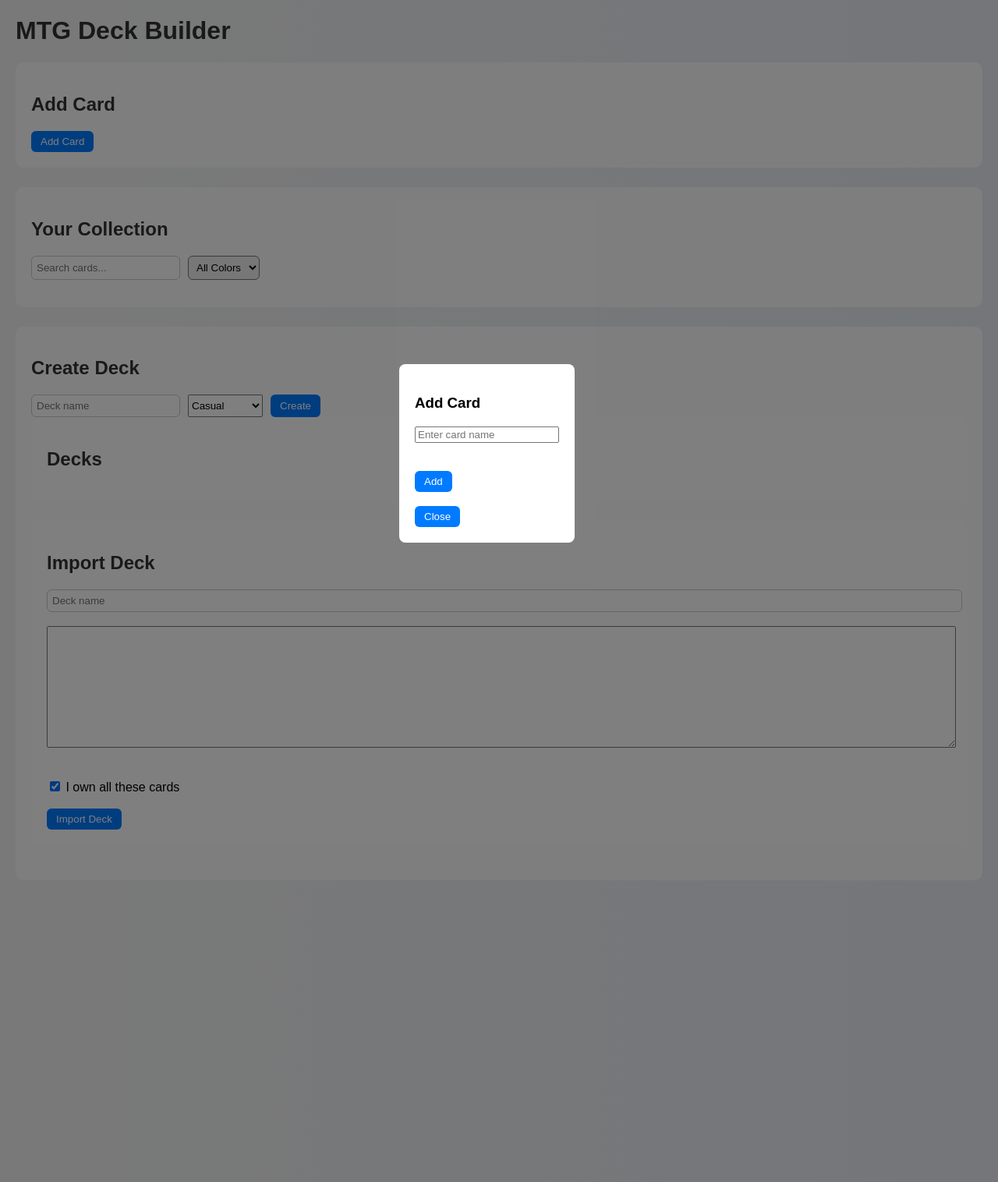
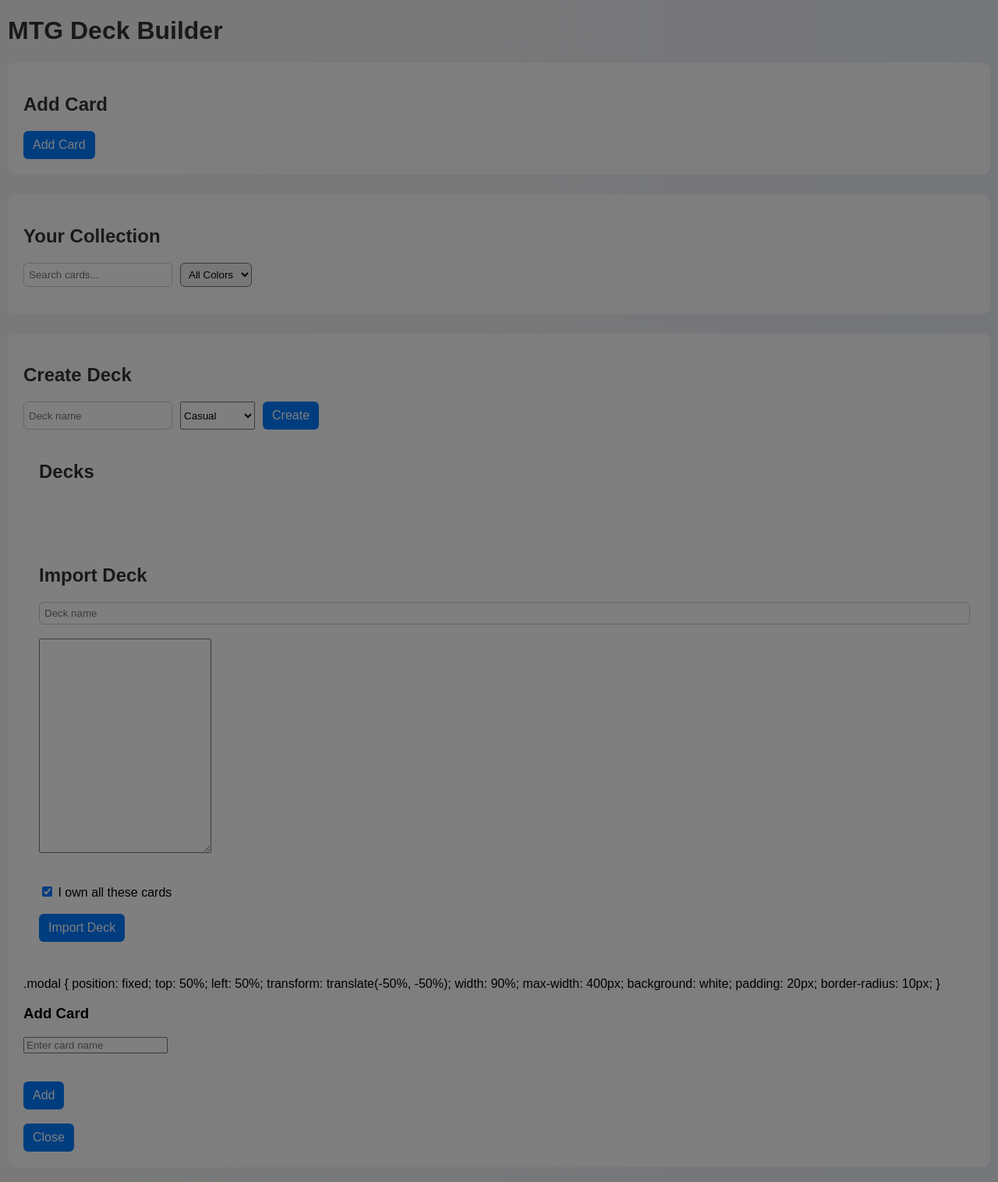
Before and after one commit to Chewiee93/mtg-deck-assistant, a Flask app: page / in a window 1280 px wide, after a click on "Add Card". Shown: the top 1516 px of the page at 78% size. Run offline with Flask 3, Linux system fonts and the light colour scheme; data that the repository does not hold is empty.

Commit message:
Update to make more phone friendly

```diff
--- a/static/css/style.css
+++ b/static/css/style.css
@@ -3,7 +3,7 @@
    ========================= */
 body {
     font-family: Arial, sans-serif;
-    margin: 20px;
+    margin: 10px;
     background: linear-gradient(to right, #f4f4f4, #e9eef5);
 }
 
@@ -67,7 +67,8 @@ h1, h2 {
 }
 
 .suggestions-box div {
-    padding: 8px;
+    padding: 12px;
+    font-size: 16px;
     cursor: pointer;
 }
 
@@ -91,6 +92,12 @@ h1, h2 {
    BUTTONS
    Primary action buttons
    ========================= */
+button {
+    min-width: 36px;
+    min-height: 36px;
+    font-size: 16px;
+}
+
 .button {
     padding: 6px 12px;
     background: #007BFF;
@@ -116,7 +123,7 @@ h1, h2 {
    ========================= */
 #collection {
     display: grid;
-    grid-template-columns: repeat(auto-fill, minmax(120px, 1fr));
+    grid-template-columns: repeat(auto-fill, minmax(140px, 1fr));
     gap: 15px;
 }
 
@@ -146,9 +153,10 @@ h1, h2 {
 }
 
 /* Hover interaction for better UX */
-.card:hover {
-    transform: scale(1.08);
-    box-shadow: 0 10px 25px rgba(0,0,0,0.3);
+@media (hover: hover) {
+    .card:hover {
+        transform: scale(1.08);
+    }
 }
 
 
@@ -165,7 +173,7 @@ h1, h2 {
    ========================= */
 .grid {
     display: grid;
-    grid-template-columns: repeat(auto-fill, minmax(120px, 1fr));
+    grid-template-columns: repeat(auto-fill, minmax(140px, 1fr));
     gap: 12px;
 }
 
--- a/templates/deck.html
+++ b/templates/deck.html
@@ -3,6 +3,9 @@
 <head>
     <link rel="stylesheet" href="/static/css/style.css">
     <title>{{ deck.name }}</title>
+    <a href="/" class="button" style="margin-bottom:10px; display:inline-block;">
+        ← Back
+    </a>
 </head>
 <body>
 
--- a/templates/index.html
+++ b/templates/index.html
@@ -192,9 +192,9 @@
             <textarea
                 id="deckInput"
                 name="deck_list"
-                rows="10"
-                style="width:100%;"
-                placeholder="4 Lightning Bolt&#10;2 Counterspell">
+                rows="12"
+                style="font-size:16px; line-height:1.4;"
+                >
             </textarea>
 
             <!-- Suggestions -->
@@ -223,16 +223,21 @@
 <!-- =========================
      MODALS
      ========================= -->
+<div id="cardModal" class="modal hidden">
+<!-- ===== Add Card Modal ===== -->
+.modal {
+    position: fixed;
+    top: 50%;
+    left: 50%;
+    transform: translate(-50%, -50%);
 
-<!-- ===== Add Card Modal ===== -->
-<div id="cardModal" class="hidden" style="
-    position:fixed;
-    top:30%;
-    left:40%;
-    background:white;
-    padding:20px;
-    border-radius:8px;
-">
+    width: 90%;
+    max-width: 400px;
+
+    background: white;
+    padding: 20px;
+    border-radius: 10px;
+}
 
     <h3>Add Card</h3>
 
```
Also changed, not shown: templates/import_review.html (+10 -2 lines).
